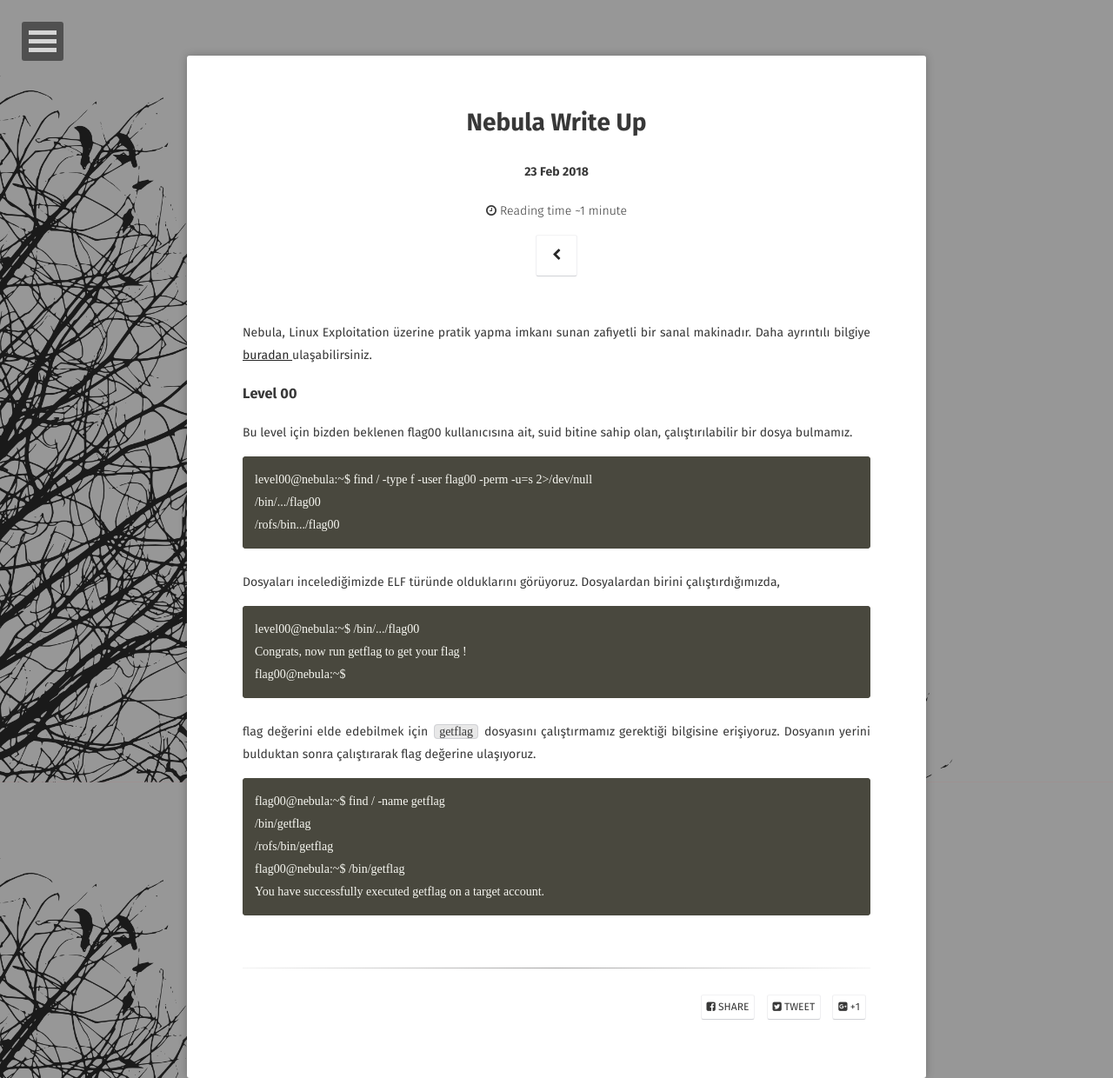
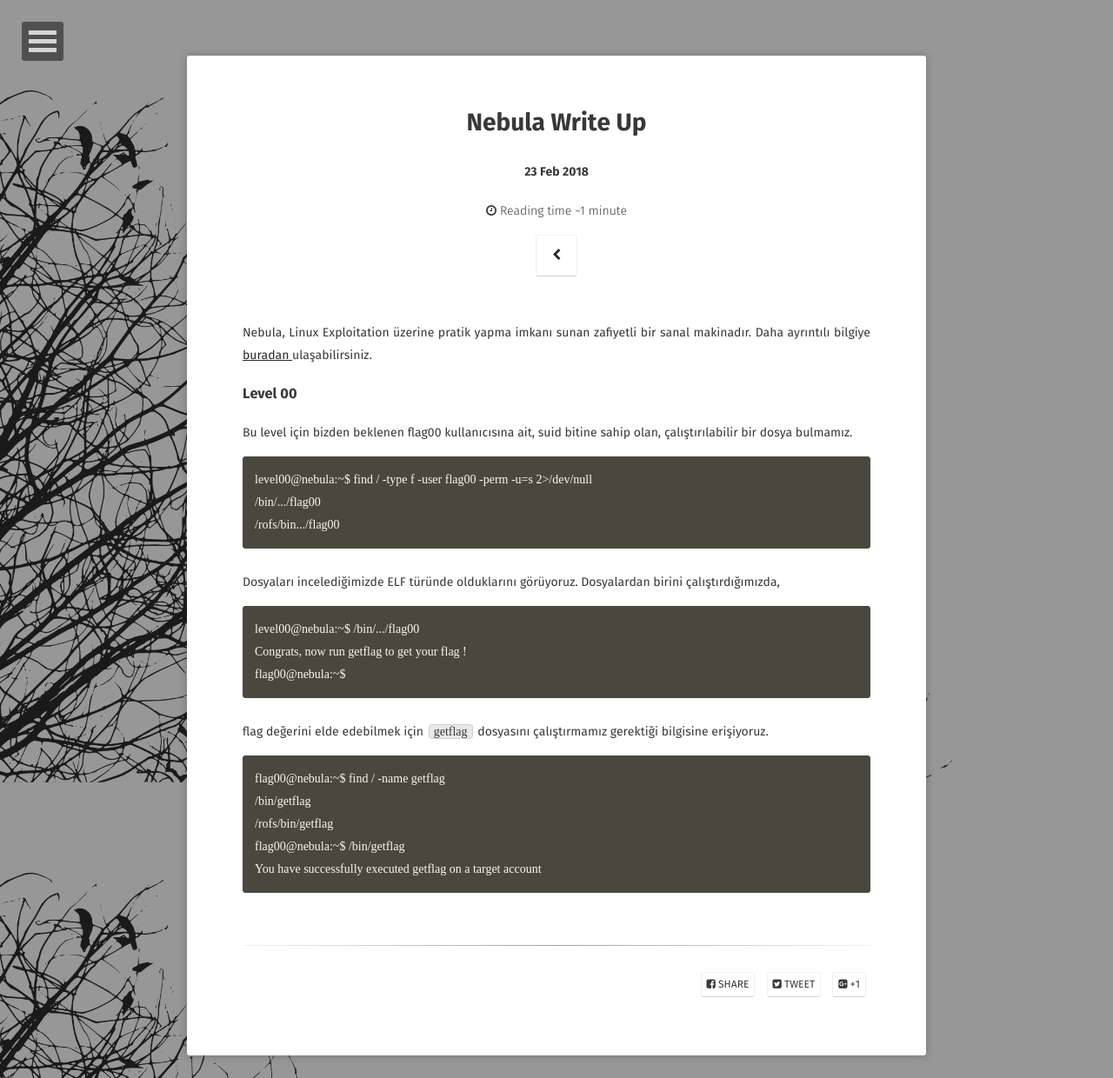
Before and after one commit to burcudemiralp/burcudemiralp.github.io, a Jekyll site: the page built from _posts/2018-02-23-nebula-writeup.md, in a window 1280 px wide. Shown: the whole page at 87% size. Built offline with Jekyll 4.4.1, drawn with Linux system fonts in a browser that asks for light colours; some web fonts are replaced.

Commit message:
Update 2018-02-23-nebula-writeup.md

```diff
--- a/_posts/2018-02-23-nebula-writeup.md
+++ b/_posts/2018-02-23-nebula-writeup.md
@@ -22,11 +22,11 @@
     Congrats, now run getflag to get your flag !
     flag00@nebula:~$
 {% endraw %}
-flag değerini elde edebilmek için `getflag` dosyasını çalıştırmamız gerektiği bilgisine erişiyoruz. Dosyanın yerini bulduktan sonra çalıştırarak flag değerine ulaşıyoruz.
+flag değerini elde edebilmek için `getflag` dosyasını çalıştırmamız gerektiği bilgisine erişiyoruz.
 {% raw %}
     flag00@nebula:~$ find / -name getflag
     /bin/getflag
     /rofs/bin/getflag
     flag00@nebula:~$ /bin/getflag
-    You have successfully executed getflag on a target account.
+    You have successfully executed getflag on a target account
 {% endraw %}
```
